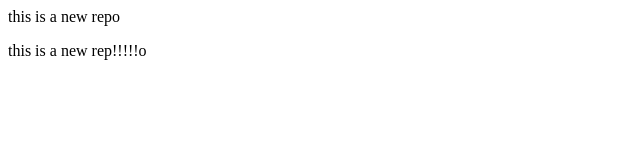
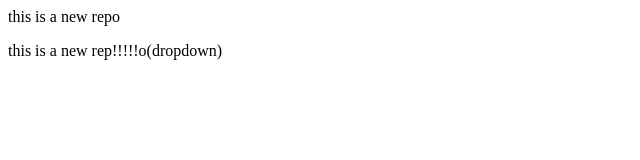
Before and after one commit to shrithis1414-lab/localrepo, a plain HTML site: page index.html in a window 1280 px wide. Shown: the full height of the page, 0-640 px from the left. Drawn offline with Linux system fonts and the light colour scheme.

Commit message:
add dropdown

```diff
--- a/index.html
+++ b/index.html
@@ -1,2 +1,2 @@
 <p>this is a new repo</p>
-<p>this is a new rep!!!!!o</p>
+<p>this is a new rep!!!!!o(dropdown)</p>
```
